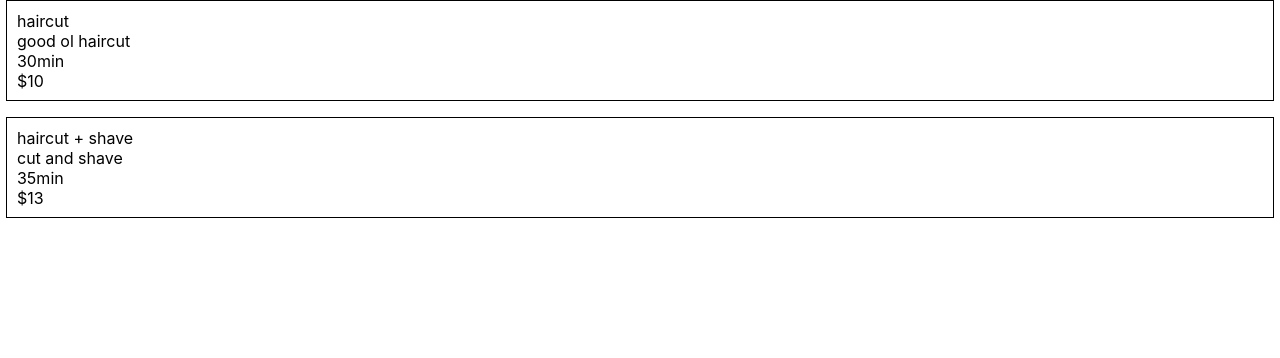
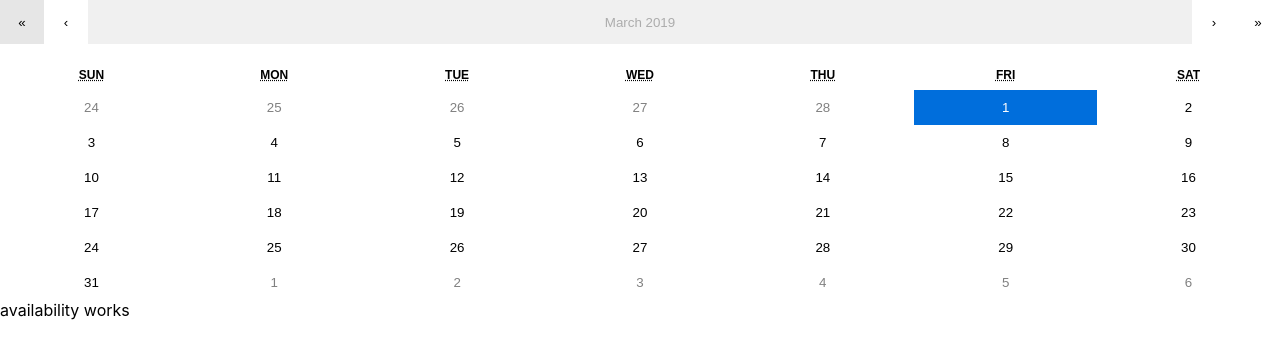
Before and after one commit to rudya/scheduler, a React (Create React App) app: page / in a window 1280 px wide. Shown: the top 358 px of the page. Built offline with nearby package versions, Linux system fonts and the light colour scheme.

Commit message:
create admin test

```diff
--- a/src/App.js
+++ b/src/App.js
@@ -9,8 +9,8 @@ class App extends Component {
   render() {
     return (
     	<Provider store={store}>
-	     <Scheduler></Scheduler>
-	      {/*<Admin />*/}
+	     {/*<Scheduler />*/}
+	     <Admin />
 	     </Provider>
     );
   }
--- a/src/components/Admin.js
+++ b/src/components/Admin.js
@@ -37,6 +37,8 @@ class App extends Component{
 
 const getWeekDates = (dateTime) => {
 
+	console.log(dateTime)
+
 	let weekDates = []
 	let day = dateTime.getDay()
 
--- a/src/components/Services.js
+++ b/src/components/Services.js
@@ -2,8 +2,8 @@ import React, { Component } from 'react';
 import { connect } from 'react-redux';
 import { fetchServices, selectService } from '../actions/schedulerActions';
 import '../App.css';
-import anime from 'animejs/lib/anime.es.js';
 import ServicesMin from './ServicesMin';
+const anime = require('animejs/lib/anime.js');
 
 class Services extends Component{
 
--- a/src/components/ServicesMin.js
+++ b/src/components/ServicesMin.js
@@ -1,8 +1,8 @@
 import React, { Component } from 'react';
 import { connect } from 'react-redux';
 import { selectService } from '../actions/schedulerActions';
-import anime from 'animejs/lib/anime.es.js';
 import '../App.css';
+const anime = require('animejs/lib/anime.js');
 
 class ServicesMin extends Component{
 
```
Also changed, not shown: 1 other file (tests, documents, lock files or other folders).
